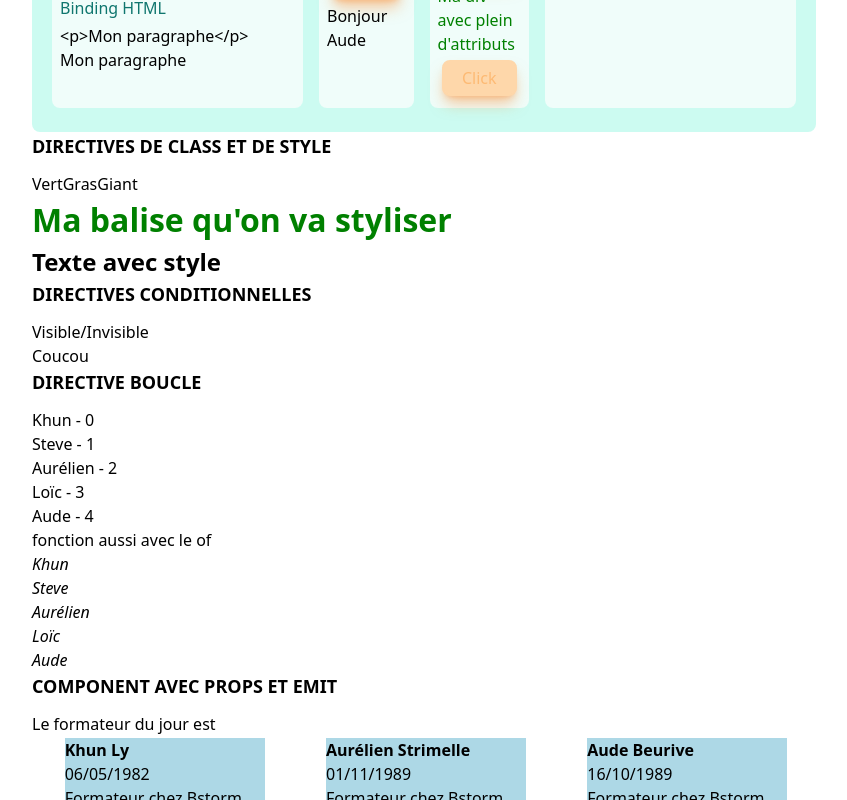
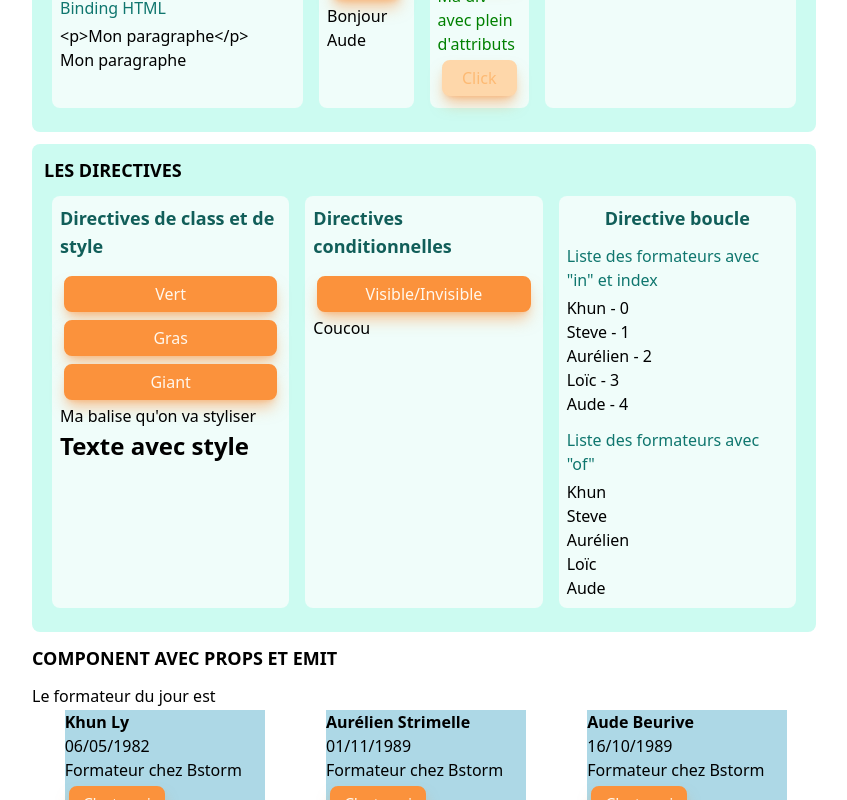
Before and after one commit to thomas-ayissi/tf-demo-vue-js, a Vue app in the folder VueDemo/: page /demo in a window 1280 px wide. Shown: the part 380-1180 px from the top of the page, without its empty margins (256-1103 px from the left). Built offline with nearby package versions, Linux system fonts and the light colour scheme.

Commit message:
style demo directives

```diff
--- a/VueDemo/src/components/DemoBinding.vue
+++ b/VueDemo/src/components/DemoBinding.vue
@@ -59,7 +59,7 @@
 <script lang="ts">
 import { defineComponent } from "vue";
 export default defineComponent({
-  name: "Test",
+  name: "DemoBinding",
   created() { },
   data() {
     return {
--- /dev/null
+++ b/VueDemo/src/components/DemoDirectives.vue
@@ -0,0 +1,61 @@
+<template>
+  <div class="chapter">
+    <h2>Les directives</h2>
+    <div class="demoflex">
+      <div class="democard">
+        <h3 class="democardtitle">Directives de class et de style</h3>
+        <button class="btn" @click="isGreen = !isGreen">Vert</button>
+        <button class="btn" @click="isBold = !isBold">Gras</button>
+        <button class="btn" @click="isGiant = !isGiant">Giant</button>
+        <div :class="{ green: isGreen, bold: isBold, giant: isGiant }">Ma balise qu'on va styliser</div>
+        <div :style="{ fontSize: fontSize, fontWeight: 'bold' }">Texte avec style</div>
+      </div>
+
+      <div class="democard">
+        <h3 class="democardtitle">Directives conditionnelles</h3>
+        <button class="btn" @click="isVisible = !isVisible">Visible/Invisible</button>
+        <div v-if="isVisible">Coucou</div>
+        <div v-else>Hibou</div>
+      </div>
+
+      <div class="democard">
+        <h3 class="democardtitle">Directive boucle</h3>
+        <div class="mb-3">
+          <h4>Liste des formateurs avec "in" et index</h4>
+          <div v-for="(formateur, index) in formateurs" :key="index">
+            <div>{{ formateur }} - {{ index }}</div>
+          </div>
+        </div>
+
+        <h4>Liste des formateurs avec "of"</h4>
+        <div v-for="formateur of formateurs">
+          <div>{{ formateur }}</div>
+        </div>
+      </div>
+    </div>
+
+  </div>
+</template>
+
+<script lang="ts">
+import { defineComponent } from "vue";
+export default defineComponent({
+  name: "DemoDirectives",
+  created() { },
+  data() {
+    return {
+      isGreen: false,
+      isBold: false,
+      isGiant: false,
+      fontSize: '24px',
+      weight: 'bold',
+      isVisible: true,
+      formateurs: ['Khun', 'Steve', 'Aurélien', 'Loïc', 'Aude'],
+    };
+  },
+  methods: {},
+});
+</script>
+
+<style lang="scss" scoped>
+</style>
--- a/VueDemo/src/index.css
+++ b/VueDemo/src/index.css
@@ -32,7 +32,7 @@
     }
 
     .chapter {
-        @apply bg-teal-100 rounded-lg p-3
+        @apply bg-teal-100 rounded-lg p-3 mb-3
     }
     .subchapter{
         @apply mb-3;
--- a/VueDemo/src/views/DemoView.vue
+++ b/VueDemo/src/views/DemoView.vue
@@ -1,34 +1,19 @@
 <script lang="ts">
 import Card  from "../components/Card.vue";
-import DemoBinding from "../components/DemoBinding.vue"
+import DemoBinding from "../components/DemoBinding.vue";
+import DemoDirectives from "../components/DemoDirectives.vue";
 import { defineComponent } from "vue"
   export default defineComponent ({
     components : {
       Card,
-      DemoBinding
+      DemoBinding,
+      DemoDirectives
     },
     data() {
       return {
-        prenom : "Aude",
-        duHTML : "<p>Mon paragraphe</p>",
-        message : "Bonjour",
-        id : "monId",
-        isInactive : true,
         maClass : "green",
 
-        lastname : "",
-        firstname : "",
 
-        isGreen : true,
-        isBold : true,
-        isGiant : true,
-
-        fontSize : '24px',
-        weight : 'bold',
-
-        isVisible : true,
-
-        formateurs : ['Khun', 'Steve', 'Aurélien', 'Loïc', 'Aude'],
         formateurDuJour : "",
         formateursBis : [
           { id : 0, lastname : "Ly" , firstname : "Khun" , birthdate : "06/05/1982"},
@@ -51,36 +36,15 @@ import { defineComponent } from "vue"
 
 <template>
   <h1>Demo VueJS</h1>
-  <!-- Binding one-way -->
   <DemoBinding></DemoBinding>
-
-  <!-- Computed properties-->
+  <DemoDirectives></DemoDirectives>
 
 
-  <!-- Class & Style Directives -->
-  <h2>Directives de class et de style</h2>
-  <button @click="isGreen = !isGreen">Vert</button>
-  <button @click="isBold = !isBold">Gras</button>
-  <button @click="isGiant = !isGiant">Giant</button>
-  <div :class="{ green : isGreen, bold : isBold, giant : isGiant }">Ma balise qu'on va styliser</div>
-  <div :style="{ fontSize : fontSize, fontWeight : 'bold'}">Texte avec style</div>
 
-  <!-- Directives conditionnelles -->
-  <h2>Directives conditionnelles</h2>
-  <button @click="isVisible = !isVisible">Visible/Invisible</button>
-  <div v-if="isVisible">Coucou</div>
-  <div v-else>Hibou</div>
 
-  <!-- Directive boucle -->
-  <h2>Directive boucle</h2>
-  <div v-for="(formateur, index) in formateurs" :key="index">
-    <div>{{formateur}} - {{index}}</div>
-  </div>
 
-  <div>fonction aussi avec le of</div>
-   <div v-for="formateur of formateurs">
-    <div class="italic">{{formateur}}</div>
-  </div>
+
+
 
   <!-- Component props emit -->
   <h2>Component avec props et emit</h2>
```
